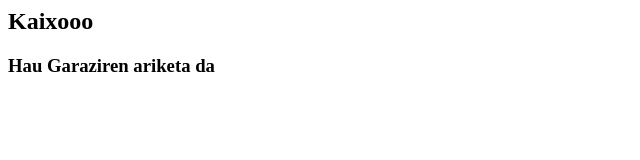
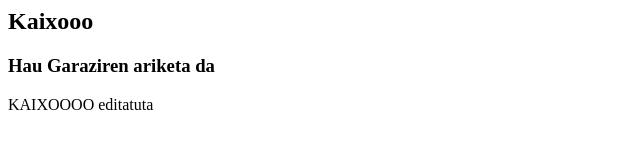
Before and after one commit to azziilezz/ariketa3, a plain HTML site: page index.html in a window 1280 px wide. Shown: the whole page, without its empty margins (0-640 px from the left). Drawn offline with Linux system fonts and the light colour scheme.

Commit message:
Update index.html

```diff
--- a/index.html
+++ b/index.html
@@ -1,2 +1,3 @@
 <h2> Kaixooo </h2>
 <h3> Hau Garaziren ariketa da</h3>
+<p> KAIXOOOO editatuta</p>
```
